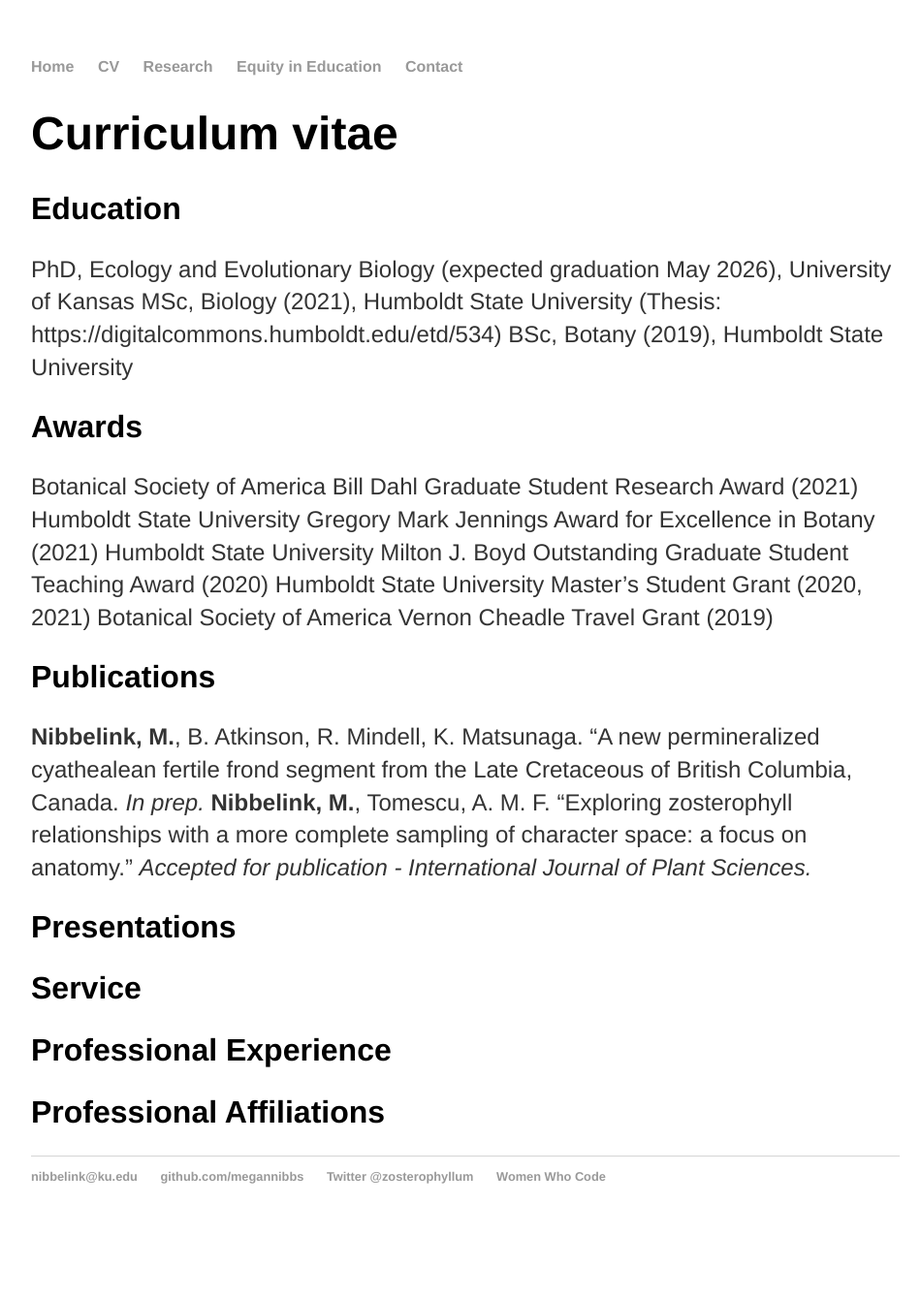
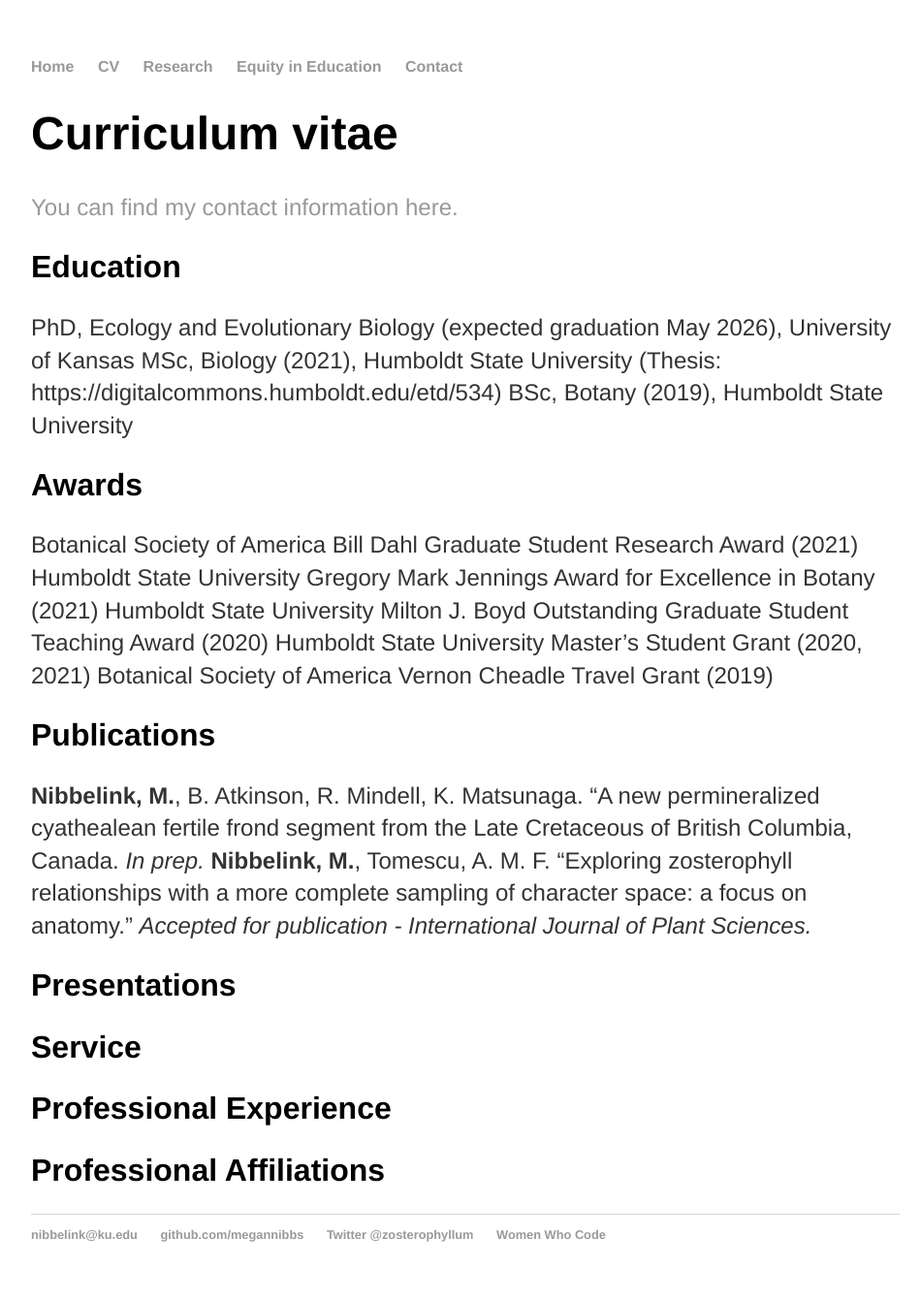
Before and after one commit to megannibbs/megannibbelink.github.io, a Jekyll site: the page built from cv/index.html, in a window 1280 px wide. Shown: the whole page at 97% size, without its empty margins (160-1110 px from the left). Built offline with Jekyll 4.4.1, drawn with Linux system fonts in a browser that asks for light colours; before the commit the page ends 1281 px from its top, so only the background shows below that.

Commit message:
Update index.html

```diff
--- a/cv/index.html
+++ b/cv/index.html
@@ -4,6 +4,7 @@ title: Meg Nibbelink | CV
 ---
 <div class="blurb">
 	<h1>Curriculum vitae</h1>
+	<p><a href="contact">You can find my contact information here.</a></p>
 	<h2>Education</h2>
 	<p>PhD, Ecology and Evolutionary Biology (expected graduation May 2026), University of Kansas
 		MSc, Biology (2021), Humboldt State University (Thesis: https://digitalcommons.humboldt.edu/etd/534)
```
